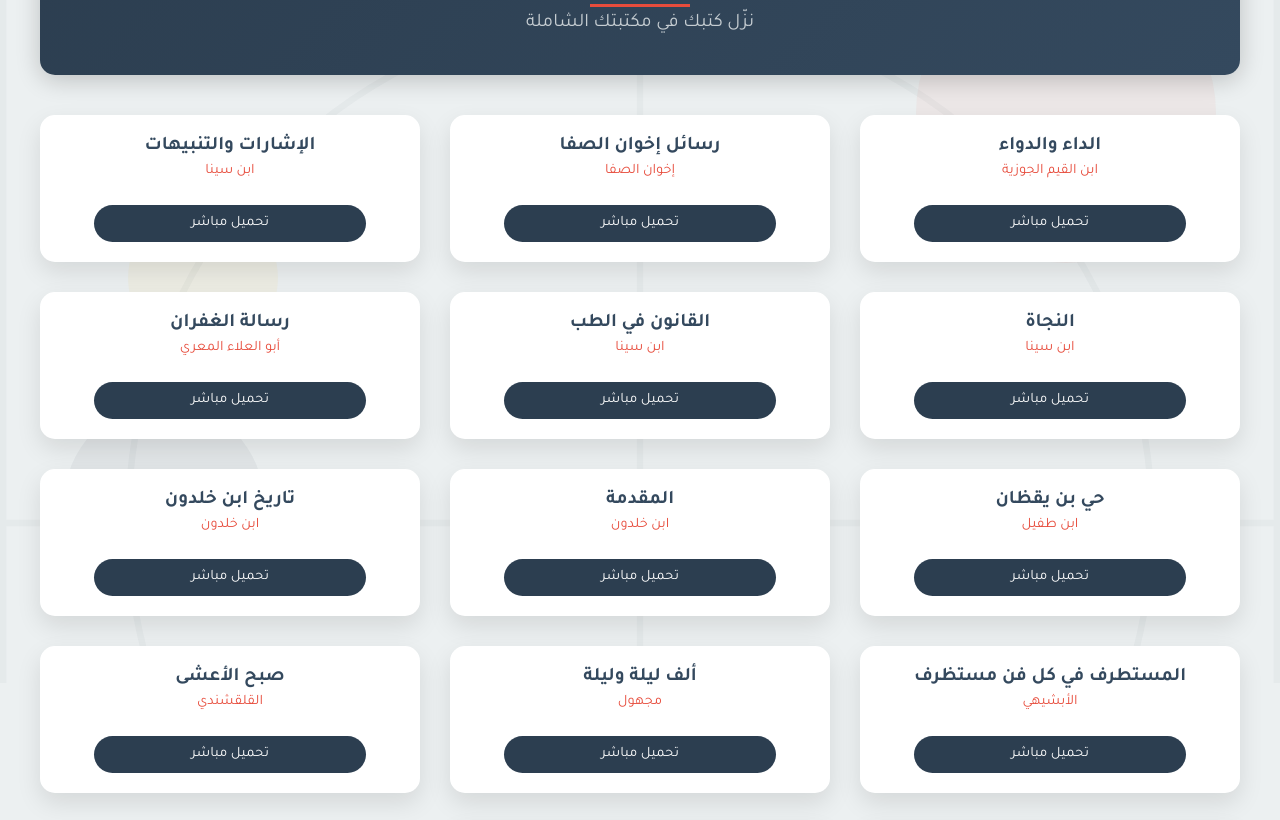
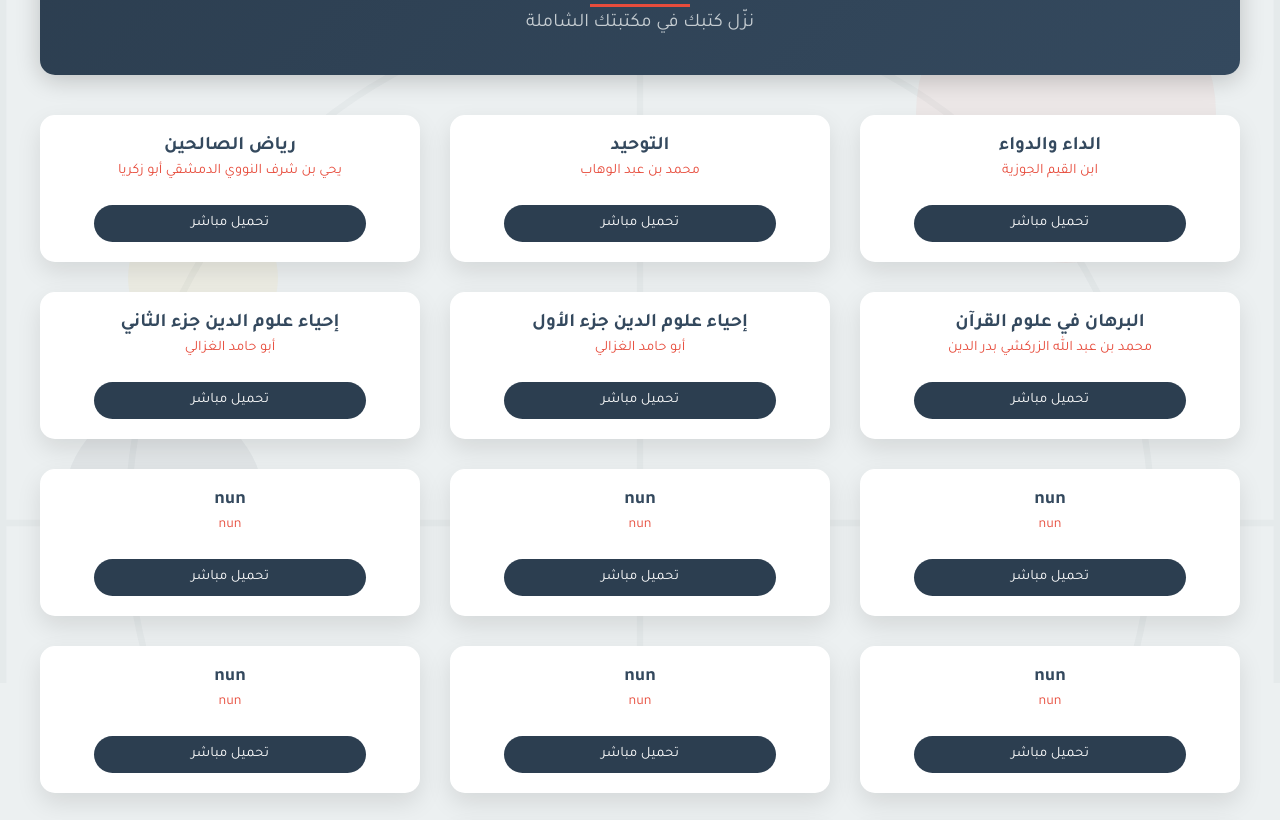
Before and after one commit to Zakoram101/Zach, a plain HTML site: page Pages/books.html in a window 1280 px wide. Shown: the part 117-937 px from the top of the page. Drawn offline with Linux system fonts and the light colour scheme.

Commit message:
books.html

```diff
--- a/Pages/books.html
+++ b/Pages/books.html
@@ -425,9 +425,9 @@
             <!-- كتاب 2 -->
             <div class="book-item">
                 <div class="book-info">
-                    <h3 class="book-title">رسائل إخوان الصفا</h3>
-                    <p class="book-author">إخوان الصفا</p>
-                    <button class="download-btn" data-book="رسائل إخوان الصفا" data-author="إخوان الصفا" data-file="رسائل إخوان الصفا.pdf">
+                    <h3 class="book-title">التوحيد</h3>
+                    <p class="book-author">محمد بن عبد الوهاب</p>
+                    <button class="download-btn" data-book="كتاب التوحيد" data-author="محمد بن عبد الوهاب" data-file="التوحيد.pdf">
                         تحميل مباشر
                     </button>
                 </div>
@@ -436,9 +436,9 @@
             <!-- كتاب 3 -->
             <div class="book-item">
                 <div class="book-info">
-                    <h3 class="book-title">الإشارات والتنبيهات</h3>
-                    <p class="book-author">ابن سينا</p>
-                    <button class="download-btn" data-book="الإشارات والتنبيهات" data-author="ابن سينا" data-file="الإشارات والتنبيهات.pdf">
+                    <h3 class="book-title">رياض الصالحين</h3>
+                    <p class="book-author">يحي بن شرف النووي الدمشقي أبو زكريا</p>
+                    <button class="download-btn" data-book="رياض الصالحين" data-author="يحي بن شرف النووي الدمشقي أبو زكريا" data-file="رياض الصالحين.pdf">
                         تحميل مباشر
                     </button>
                 </div>
@@ -447,9 +447,9 @@
             <!-- كتاب 4 -->
             <div class="book-item">
                 <div class="book-info">
-                    <h3 class="book-title">النجاة</h3>
-                    <p class="book-author">ابن سينا</p>
-                    <button class="download-btn" data-book="النجاة" data-author="ابن سينا" data-file="النجاة.pdf">
+                    <h3 class="book-title">البرهان في علوم القرآن</h3>
+                    <p class="book-author">محمد بن عبد الله الزركشي بدر الدين</p>
+                    <button class="download-btn" data-book="البرهان في علوم القرآن" data-author="محمد بن عبد الله الزركشي بدر الدين" data-file="البرهان في علوم القرآن.pdf">
                         تحميل مباشر
                     </button>
                 </div>
@@ -458,9 +458,9 @@
             <!-- كتاب 5 -->
             <div class="book-item">
                 <div class="book-info">
-                    <h3 class="book-title">القانون في الطب</h3>
-                    <p class="book-author">ابن سينا</p>
-                    <button class="download-btn" data-book="القانون في الطب" data-author="ابن سينا" data-file="القانون في الطب.pdf">
+                    <h3 class="book-title">إحياء علوم الدين جزء الأول</h3>
+                    <p class="book-author">أبو حامد الغزالي</p>
+                    <button class="download-btn" data-book="إحياء علوم الدين جزء الأول" data-author="أبو حامد الغزالي" data-file="إحياء_علوم_الدين_جزء1.pdf">
                         تحميل مباشر
                     </button>
                 </div>
@@ -469,9 +469,9 @@
             <!-- كتاب 6 -->
             <div class="book-item">
                 <div class="book-info">
-                    <h3 class="book-title">رسالة الغفران</h3>
-                    <p class="book-author">أبو العلاء المعري</p>
-                    <button class="download-btn" data-book="رسالة الغفران" data-author="أبو العلاء المعري" data-file="رسالة الغفران.pdf">
+                    <h3 class="book-title">إحياء علوم الدين جزء الثاني</h3>
+                    <p class="book-author">أبو حامد الغزالي</p>
+                    <button class="download-btn" data-book="إحياء علوم الدين جزء الثاني" data-author="أبو حامد الغزالي" data-file="إحياء_علوم_الدين_جزء2.pdf">
                         تحميل مباشر
                     </button>
                 </div>
@@ -480,9 +480,9 @@
             <!-- كتاب 7 -->
             <div class="book-item">
                 <div class="book-info">
-                    <h3 class="book-title">حي بن يقظان</h3>
-                    <p class="book-author">ابن طفيل</p>
-                    <button class="download-btn" data-book="حي بن يقظان" data-author="ابن طفيل" data-file="حي بن يقظان.pdf">
+                    <h3 class="book-title">nun</h3>
+                    <p class="book-author">nun</p>
+                    <button class="download-btn" data-book="nun" data-author="nun" data-file="nun">
                         تحميل مباشر
                     </button>
                 </div>
@@ -491,9 +491,9 @@
             <!-- كتاب 8 -->
             <div class="book-item">
                 <div class="book-info">
-                    <h3 class="book-title">المقدمة</h3>
-                    <p class="book-author">ابن خلدون</p>
-                    <button class="download-btn" data-book="المقدمة" data-author="ابن خلدون" data-file="المقدمة.pdf">
+                    <h3 class="book-title">nun</h3>
+                    <p class="book-author">nun</p>
+                    <button class="download-btn" data-book="nun" data-author="nun" data-file="nun">
                         تحميل مباشر
                     </button>
                 </div>
@@ -502,9 +502,9 @@
             <!-- كتاب 9 -->
             <div class="book-item">
                 <div class="book-info">
-                    <h3 class="book-title">تاريخ ابن خلدون</h3>
-                    <p class="book-author">ابن خلدون</p>
-                    <button class="download-btn" data-book="تاريخ ابن خلدون" data-author="ابن خلدون" data-file="تاريخ ابن خلدون.pdf">
+                    <h3 class="book-title">nun</h3>
+                    <p class="book-author">nun</p>
+                    <button class="download-btn" data-book="nun" data-author="nun" data-file="nun">
                         تحميل مباشر
                     </button>
                 </div>
@@ -513,9 +513,9 @@
             <!-- كتاب 10 -->
             <div class="book-item">
                 <div class="book-info">
-                    <h3 class="book-title">المستطرف في كل فن مستظرف</h3>
-                    <p class="book-author">الأبشيهي</p>
-                    <button class="download-btn" data-book="المستطرف في كل فن مستظرف" data-author="الأبشيهي" data-file="المستطرف في كل فن مستظرف.pdf">
+                    <h3 class="book-title">nun</h3>
+                    <p class="book-author">nun</p>
+                    <button class="download-btn" data-book="nun" data-author="nun" data-file="nun">
                         تحميل مباشر
                     </button>
                 </div>
@@ -524,9 +524,9 @@
             <!-- كتاب 11 -->
             <div class="book-item">
                 <div class="book-info">
-                    <h3 class="book-title">ألف ليلة وليلة</h3>
-                    <p class="book-author">مجهول</p>
-                    <button class="download-btn" data-book="ألف ليلة وليلة" data-author="مجهول" data-file="ألف ليلة وليلة.pdf">
+                    <h3 class="book-title">nun</h3>
+                    <p class="book-author">nun</p>
+                    <button class="download-btn" data-book="nun" data-author="nun" data-file="nun">
                         تحميل مباشر
                     </button>
                 </div>
@@ -535,9 +535,9 @@
             <!-- كتاب 12 -->
             <div class="book-item">
                 <div class="book-info">
-                    <h3 class="book-title">صبح الأعشى</h3>
-                    <p class="book-author">القلقشندي</p>
-                    <button class="download-btn" data-book="صبح الأعشى" data-author="القلقشندي" data-file="صبح الأعشى.pdf">
+                    <h3 class="book-title">nun</h3>
+                    <p class="book-author">nun</p>
+                    <button class="download-btn" data-book="nun" data-author="nun" data-file="nun">
                         تحميل مباشر
                     </button>
                 </div>
@@ -546,9 +546,9 @@
             <!-- كتاب 13 -->
             <div class="book-item">
                 <div class="book-info">
-                    <h3 class="book-title">نفح الطيب</h3>
-                    <p class="book-author">المقري التلمساني</p>
-                    <button class="download-btn" data-book="نفح الطيب" data-author="المقري التلمساني" data-file="نفح الطيب.pdf">
+                    <h3 class="book-title">nun</h3>
+                    <p class="book-author">nun</p>
+                    <button class="download-btn" data-book="nun" data-author="nun" data-file="nun">
                         تحميل مباشر
                     </button>
                 </div>
@@ -557,9 +557,9 @@
             <!-- كتاب 14 -->
             <div class="book-item">
                 <div class="book-info">
-                    <h3 class="book-title">تهذيب الأخلاق</h3>
-                    <p class="book-author">ابن مسكويه</p>
-                    <button class="download-btn" data-book="تهذيب الأخلاق" data-author="ابن مسكويه" data-file="تهذيب الأخلاق.pdf">
+                    <h3 class="book-title">nun</h3>
+                    <p class="book-author">nun</p>
+                    <button class="download-btn" data-book="nun" data-author="nun" data-file="nun">
                         تحميل مباشر
                     </button>
                 </div>
@@ -584,11 +584,11 @@
         // تخزين روابط الكتب
         const bookLinks = {
             'الداء والدواء.pdf': 'https://zakoram101.github.io/Zach/Book/الداء والدواء.pdf',
-            'رسائل إخوان الصفا.pdf': 'https://zakoram101.github.io/Zach/Book/رسائل إخوان الصفا.pdf',
-            'الإشارات والتنبيهات.pdf': 'https://zakoram101.github.io/Zach/Book/الإشارات والتنبيهات.pdf',
-            'النجاة.pdf': 'https://zakoram101.github.io/Zach/Book/النجاة.pdf',
-            'القانون في الطب.pdf': 'https://zakoram101.github.io/Zach/Book/القانون في الطب.pdf',
-            'رسالة الغفران.pdf': 'https://zakoram101.github.io/Zach/Book/رسالة الغفران.pdf',
+            'التوحيد.pdf': 'https://zakoram101.github.io/Zach/Book/التوحيد.pdf',
+            'رياض الصالحين.pdf': 'https://zakoram101.github.io/Zach/Book/رياض الصالحين.pdf',
+            'البرهان في علوم القرآن.pdf': 'https://zakoram101.github.io/Zach/Book/البرهان في علوم القرآن.pdf',
+            'إحياء_علوم_الدين_جزء1.pdf': 'https://zakoram101.github.io/Zach/Book/إحياء_علوم_الدين_جزء1.pdf',
+            'إحياء_علوم_الدين_جزء2.pdf': 'https://zakoram101.github.io/Zach/Book/إحياء_علوم_الدين_جزء2.pdf',
             'حي بن يقظان.pdf': 'https://zakoram101.github.io/Zach/Book/حي بن يقظان.pdf',
             'المقدمة.pdf': 'https://zakoram101.github.io/Zach/Book/المقدمة.pdf',
             'تاريخ ابن خلدون.pdf': 'https://zakoram101.github.io/Zach/Book/تاريخ ابن خلدون.pdf',
```
